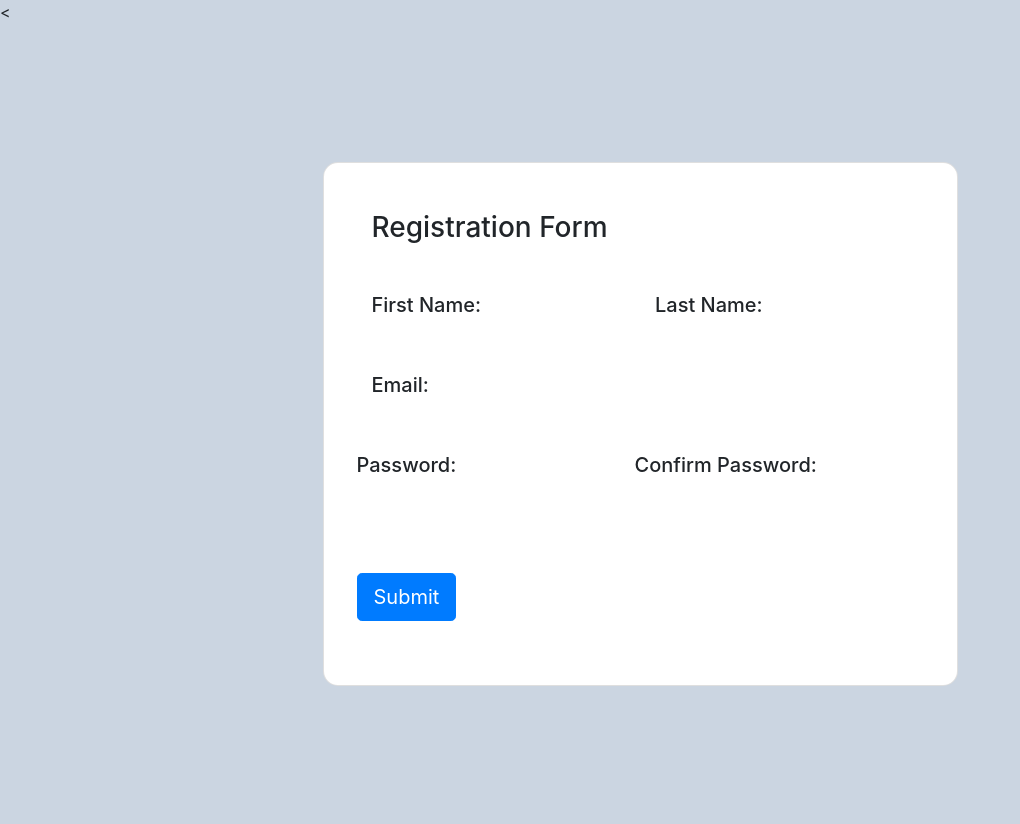
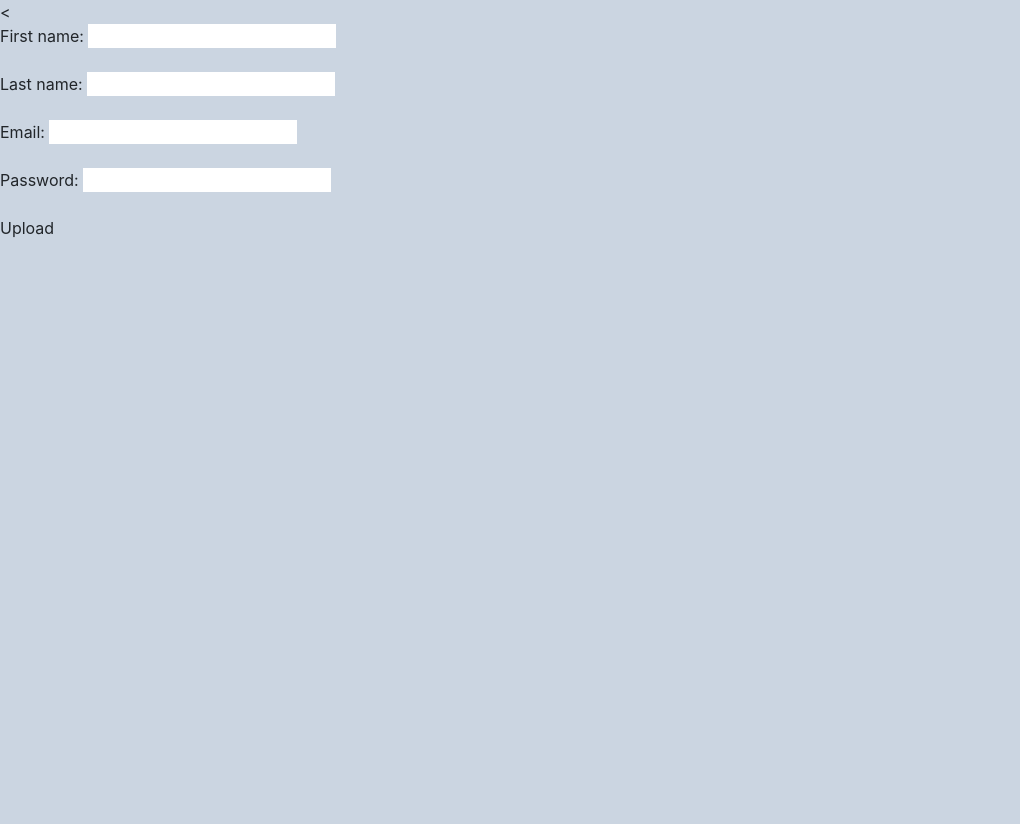
Before and after one commit to Marc-Mwangi/DIP2, a Django app: page /auth/register in a window 1280 px wide. Shown: the whole page, without its empty margins (0-1020 px from the left). After the commit the page ends 237 px from the top, so only its background shows below. Run offline with Django 4.2, Linux system fonts and the light colour scheme; some libraries are stand-ins or nearby versions.

Commit message:
Creating functioning signup Form

```diff
--- a/images/views.py
+++ b/images/views.py
@@ -22,9 +22,13 @@ def Images(request):
 
 def Feed(request):
     form = UploadForm
+    Image.objects.all()
+    picture= Image.objects.all()
     context= {
        "form":form,
+       "picture":picture,
     }
+
     if request.method == "POST" :
 
         form = UploadForm(request.POST, request.FILES)
--- a/templates/signup.html
+++ b/templates/signup.html
@@ -2,75 +2,11 @@
 
 {% block content %}
 
-<section class="vh-100 gradient-custom">
-    <div class="container py-5 h-100">
-      <div class="row justify-content-center align-items-center h-100">
-        <div class="col-12 col-lg-9 col-xl-7">
-          <div class="card shadow-2-strong card-registration" style="border-radius: 15px;">
-            <div class="card-body p-4 p-md-5">
-              <h3 class="mb-4 pb-2 pb-md-0 mb-md-5">Registration Form</h3>
-              <form>
-
-                <div class="row">
-                  <div class="col-md-6 mb-4">
-
-                    <h5>First Name:</h5>{{form.first_name}}
-
-                  </div>
-                  <div class="col-md-6 mb-4">
-
-                    <h5>Last Name:</h5>{{form.last_name}}
-
-                  </div>
-                </div>
-
-                <div class="row">
-                  <div class="col-md-6 mb-4 d-flex align-items-center">
-
-                    <div class="form-outline">
-
-                        <h5>Email:</h5>{{form.email}}
-                      </div>
+<form method="post" enctype="multipart/form-data">
+  {% csrf_token %}
+   {{ form.as_p }}
+  <button type="submit">Upload</button>
+</form>
 
 
-                  </div>
-
-
-
-
-                <div class="row">
-                  <div class="col-md-6 mb-4 pb-2">
-
-                    <div class="form-outline">
-
-                      <h5>Password:</h5>{{form.password}}
-                    </div>
-
-                  </div>
-                  <div class="col-md-6 mb-4 pb-2">
-                    <div class="form-outline">
-
-                        <h5>Confirm Password:</h5>{{form.password}}
-                      </div>
-
-
-
-
-                  </div>
-                </div>
-
-
-
-                <div class="mt-4 pt-2">
-                  <input class="btn btn-primary btn-lg" type="submit" value="Submit" />
-                </div>
-
-              </form>
-            </div>
-          </div>
-        </div>
-      </div>
-    </div>
-  </section>
-
   {% endblock %}
--- a/user_profile/forms.py
+++ b/user_profile/forms.py
@@ -6,9 +6,8 @@ class RegistrationForm(forms.Form):
     first_name = forms.CharField(max_length=50, required=True)
     last_name= forms.CharField(max_length=50, required=True)
     email = forms.EmailField(max_length=255, required=True)
-    profile= forms.ModelChoiceField(queryset=UserAccount.objects.all(),widget= forms.Select(attrs={
-        "placeholder": "Profile"
-    }))
+    password = forms.CharField(max_length=255, required=True)
+
     password = forms.CharField(max_length=70, required=True)
 class LoginForm(forms.Form):
     email = forms.EmailField(max_length=255, required=True)
--- a/user_profile/urls.py
+++ b/user_profile/urls.py
@@ -4,4 +4,5 @@ from . import views
 
 urlpatterns = [
     path('register', views.register, name= 'register'),
+
 ]
```
Also changed, not shown: templates/feed.html (+5 -14 lines), user_profile/models.py (+4 -3 lines), db.sqlite3, media/images/character_QfBddjo.png (added).
